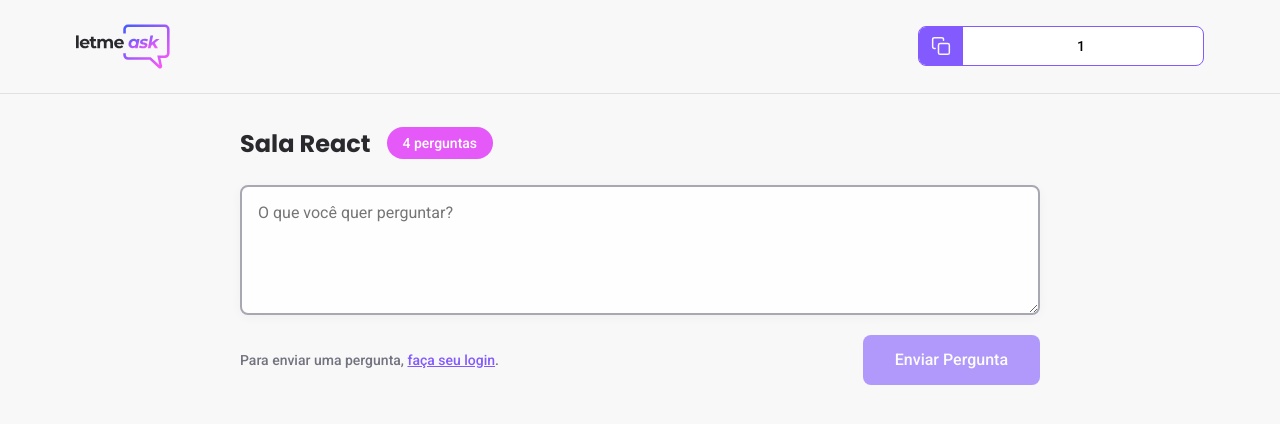
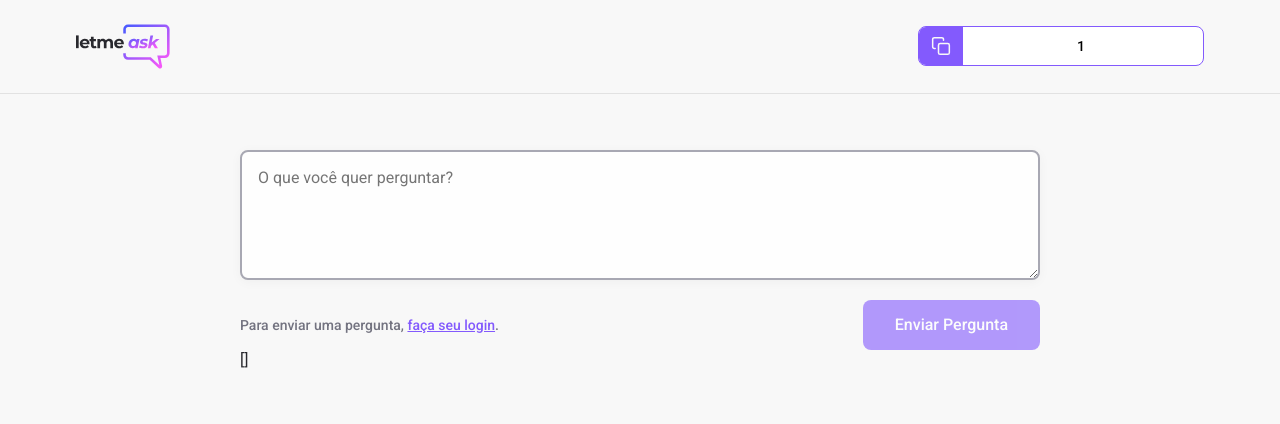
Before and after one commit to jhon-alves/letmeask, a React (Create React App) app: page /rooms/1 in a window 1280 px wide. Shown: the top 424 px of the page. Built offline with nearby package versions, Linux system fonts and the light colour scheme; no server answers; the database is empty.

Commit message:
create room

```diff
--- a/src/pages/Room.tsx
+++ b/src/pages/Room.tsx
@@ -13,19 +13,56 @@
   id: string;
 }
 
+type FirebaseQuestions = Record<string, {
+  author: {
+    name: string;
+    avatar: string;
+  }
+  content: string;
+  isAnswered: boolean;
+  isHighlighted: boolean;
+}>
+
+type Question = {
+  id: string;
+  author: {
+    name: string;
+    avatar: string;
+  }
+  content: string;
+  isAnswered: boolean;
+  isHighlighted: boolean;
+}
+
+
 export function Room() {
   const { user } = useAuth();
   const params = useParams<RoomParams>();
   const roomId = params.id;
   const [ newQuestion, setNewQuestion ] = useState('');
+  const [ questions, setQuestions ] = useState<Question[]>([]);
+  const [ title, setTitle ] = useState('');
 
   useEffect(() => {
     const roomRef = database.ref(`rooms/${roomId}`);
 
-    roomRef.once('value', room => {
-      console.log(room.val());
+    roomRef.on('value', room => {
+      const databaseRoom = room.val();
+      const firebaseQuestions: FirebaseQuestions = databaseRoom.questions ?? {};
+      const parsedQuestions = Object.entries(firebaseQuestions).map(([key, value]) => {
+        return{
+          id: key,
+          content: value.content,
+          author: value.author,
+          isAnswered: value.isAnswered,
+          isHighlighted: value.isHighlighted,
+        }
+      })
+
+      setTitle(databaseRoom.title);
+      setQuestions(parsedQuestions);
     })
-  }, []);
+  }, [roomId]);
 
   async function handleSendQuestion(event: FormEvent) {
     event.preventDefault();
@@ -64,8 +101,8 @@
 
       <main>
         <div className="room-title">
-          <h1>Sala React</h1>
-          <span>4 perguntas</span>
+          <h1>{title}</h1>
+          { questions.length > 0 && <span>{questions.length} pergunta(s)</span>}
         </div>
 
         <form onSubmit={handleSendQuestion}>
@@ -86,6 +123,8 @@
             <Button type="submit" disabled={!user}>Enviar Pergunta</Button>
           </div>
         </form>
+
+        {JSON.stringify(questions)}
       </main>
     </div>
   );
```
